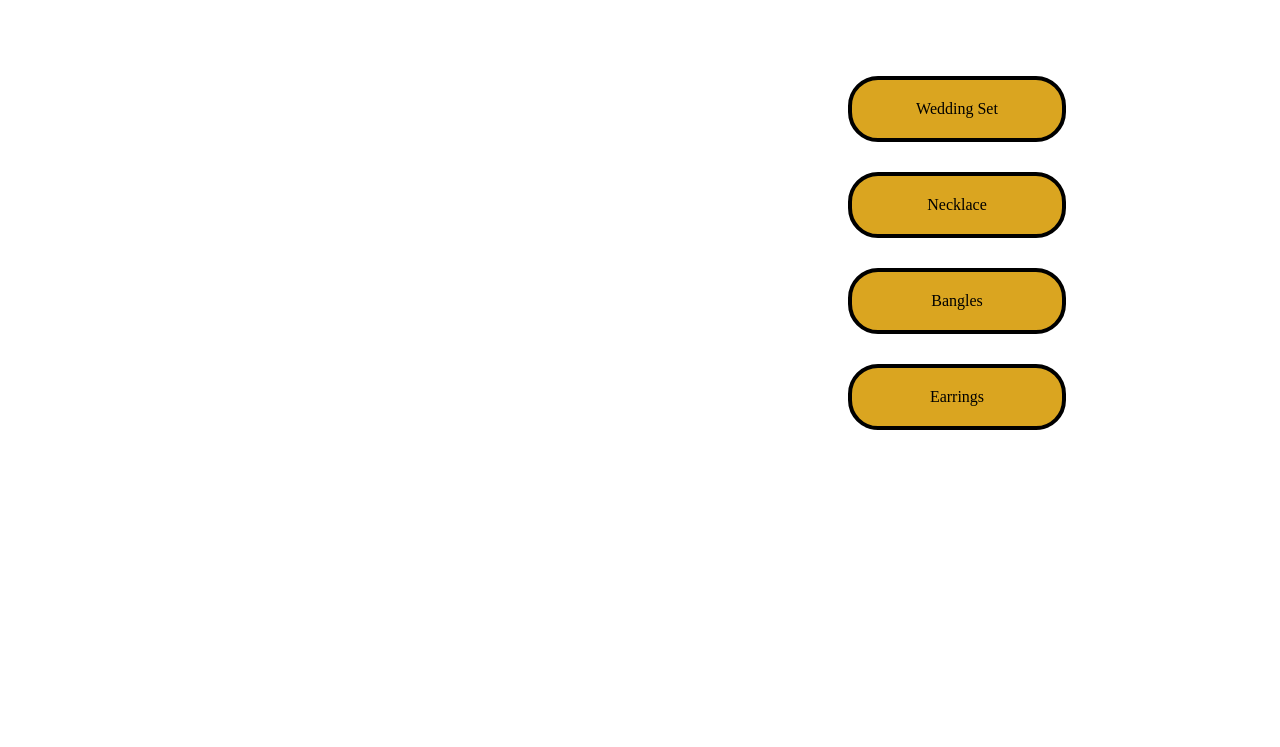
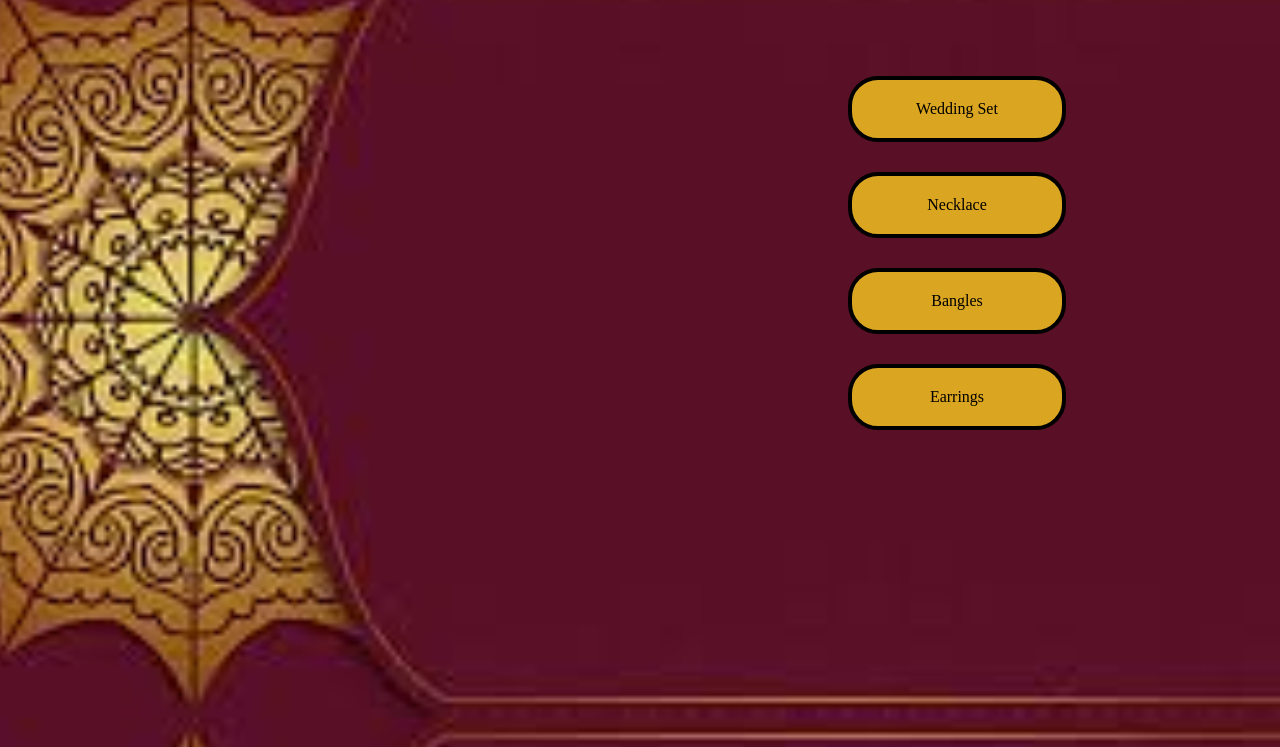
Before and after one commit to sowmiya710/web-technology, a plain HTML site: page HallMarkJewl/products.html in a window 1280 px wide. Shown: the part 82-829 px from the top of the page. Drawn offline with Linux system fonts and the light colour scheme.

Commit message:
Update products.html

```diff
--- a/HallMarkJewl/products.html
+++ b/HallMarkJewl/products.html
@@ -6,7 +6,7 @@
         <meta name="viewport" content="width=device-width, initial-scale=1.0">
         <style>
             body{
-            background-image:url(image/bg2.jpg);
+            background-image:url(bg2.jpg);
             background-position: center;
             background-repeat: no-repeat;
             background-size: cover;
```
